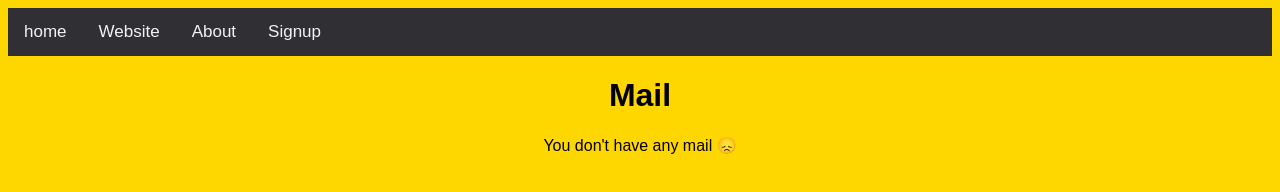
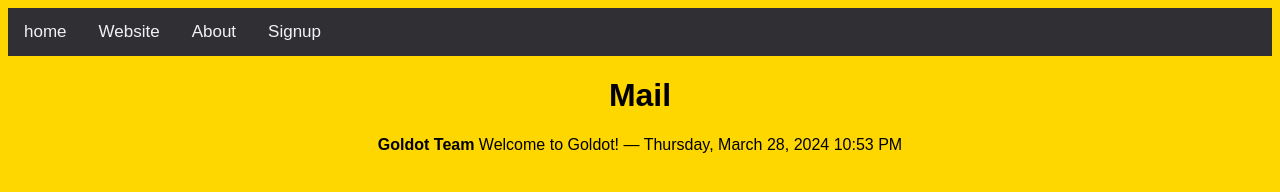
Before and after one commit to angelotrabuco2013/goldot-pseudo, a plain HTML site: page mail.html in a window 1280 px wide. Drawn offline with Linux system fonts and the light colour scheme.

Commit message:
Update mail.html

```diff
--- a/mail.html
+++ b/mail.html
@@ -18,7 +18,7 @@
 <div class="center">
         <h1>Mail</h1>
         <span id="mail">
-        <p>You don't have any mail &#128542;</p>
+        <p><strong>Goldot Team</strong> Welcome to Goldot! &#8212; Thursday, March 28, 2024 10:53 PM</p>
     </span>
 </div>
     </body>
```
